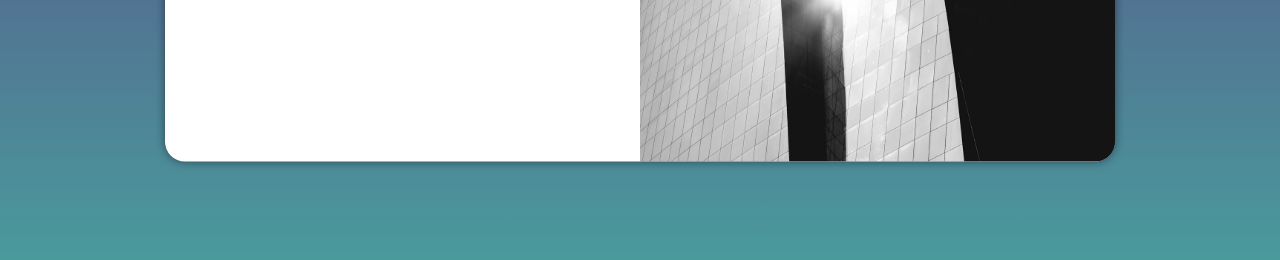
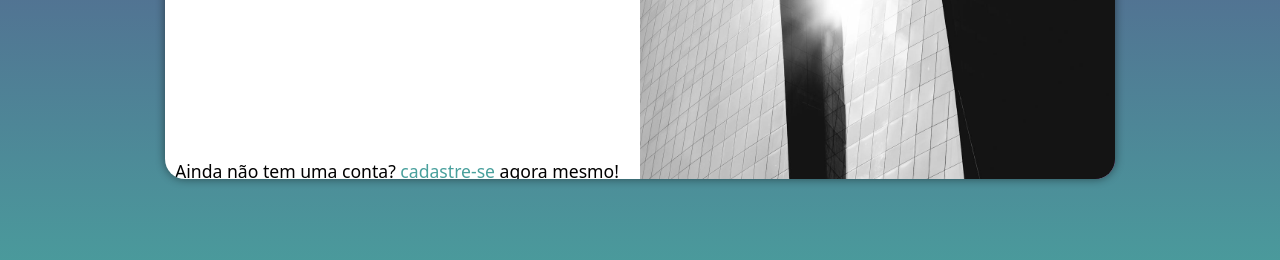
Before and after one commit to GustavoLoiola/projeto-login, a plain HTML site: page index.html in a window 1280 px wide. Shown: the part 496-756 px from the top of the page. Drawn offline with nearby package versions, Linux system fonts and the light colour scheme.

Commit message:
começando o backend da página

```diff
--- a/estilos/media-query.css
+++ b/estilos/media-query.css
@@ -8,7 +8,7 @@ body {
 
 section#login {
         width: 80vw;
-        height: 300px;
+        height: 335px;
     }
 
 section#login > div#imagem {
@@ -39,18 +39,18 @@ div#formulario > p {
 @media screen and (min-width:992px) {
 
 body {
-        background-image: linear-gradient(to top, #49a09d, #5f2c82);
+    background-image: linear-gradient(to top, #49a09d, #5f2c82);
 }
 
 
 section#login {
-        width: 950px;
+    width: 950px;
     }
 
 section#login > div#imagem {
-        float: right;
-        width: 50%;
-        height: 100%;
+    float: right;
+    width: 50%;
+    height: 100%;
     }
 section#login > div#formulario {
     float: left;
@@ -68,4 +68,8 @@ div#formulario > p {
     margin: 20px 0px;
 }
 
+div#formulario > p#cadastrar {
+    margin-top: 190px;
 }
+
+}
--- a/estilos/style.css
+++ b/estilos/style.css
@@ -33,7 +33,7 @@ section#login {
 
     background-color: white;
     width: 250px;
-    height: 515px;
+    height: 550px;
     border-radius: 20px;
     box-shadow: 0px 0px 10px rgba(0, 0, 0, 0.479);
 
@@ -142,3 +142,17 @@ form > a.botao > span {
     font-size: 0.8em;
     padding-top: 5px;
 }
+
+p#cadastrar {
+    margin-top: 10px;
+
+}
+
+p#cadastrar > a {
+    color: #49a09d;
+    transition: ease 0.3s;
+}
+
+p#cadastrar > a:hover {
+    color: #5f2c82;
+}
--- a/index.html
+++ b/index.html
@@ -7,6 +7,7 @@
     <link href="https://fonts.googleapis.com/css2?family=Material+Symbols+Outlined" rel="stylesheet">
     <link rel="stylesheet" href="estilos/style.css">
     <link rel="stylesheet" href="estilos/media-query.css">
+    <link rel="shortcut icon" href="./imagens/banco-de-dados.png" type="image/x-icon">
 </head>
 <body>
     <main>
@@ -37,6 +38,7 @@
                         <span class="material-symbols-outlined"> mail </span>
                     </a>
                 </form>
+                <p id="cadastrar">Ainda não tem uma conta? <a href="#">cadastre-se</a> agora mesmo!</p>
             </div>
         </section>
     </main>
```
Also changed, not shown: README-DESKTOP-C7IEDVI.md (added), imagens/banco-de-dados.png (added), scripts/index.js (added).
